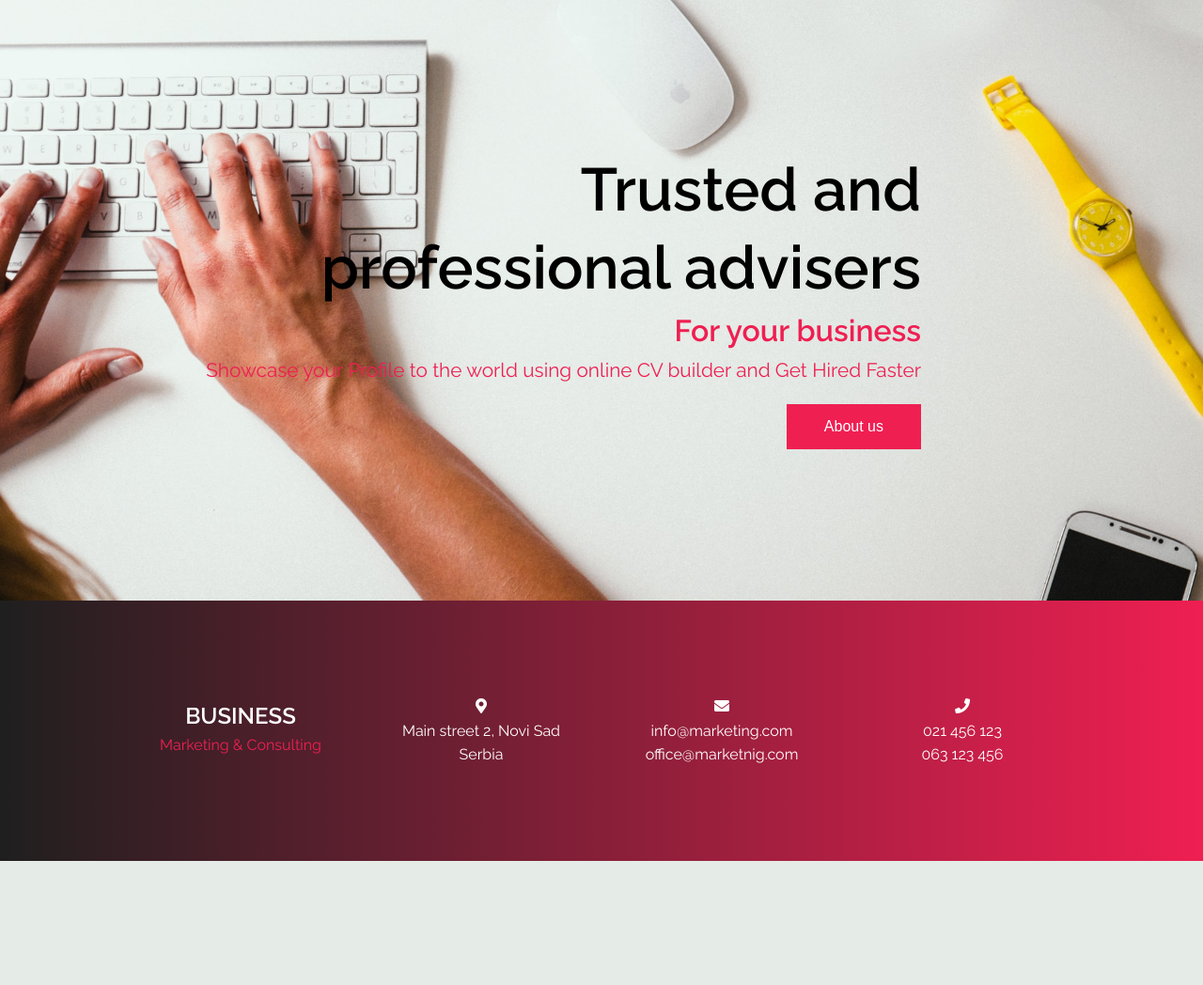
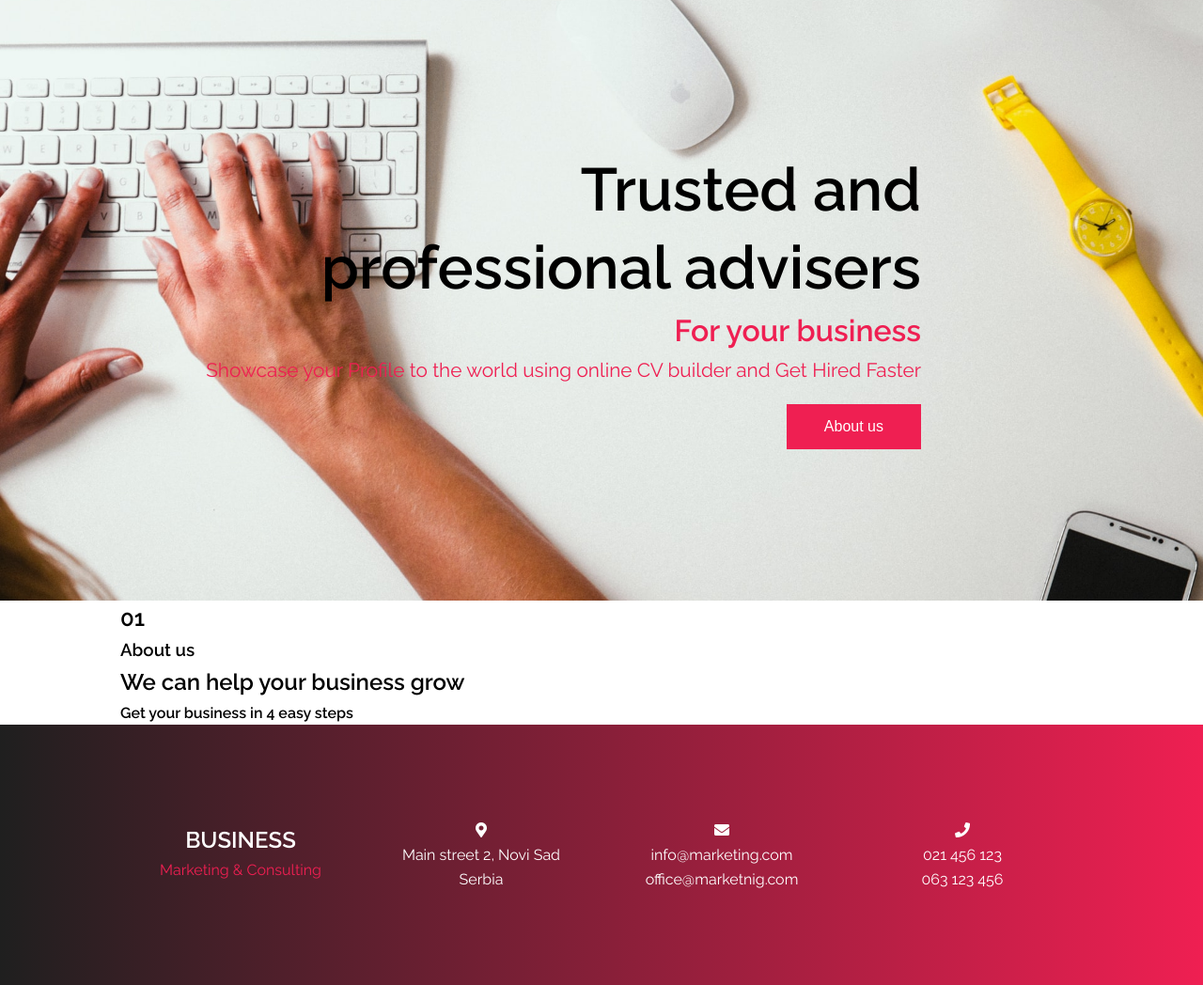
Before and after one commit to milivojevicentijevic/biznis, a PHP site: page / in a window 1280 px wide. Shown: the part 95-1143 px from the top of the page at 94% size. Before the commit the page ends 1011 px from the top, so only its background shows below. Run offline with PHP 8.4, Linux system fonts and the light colour scheme; some libraries are stand-ins or nearby versions.

Commit message:
headings html

```diff
--- a/index.php
+++ b/index.php
@@ -7,5 +7,16 @@
         <p>Showcase your Profile to the world using online CV builder and Get Hired Faster</p>
         <button>About us</button>
     </header>
+    <!-- headings -->
+    <section class="headings container">
+        <article>
+            <h2>01</h2>
+        </article>
+        <article>
+            <h3>About us</h3>
+            <h2 class="titles"><span>We can</span> help your business grow</h2>
+            <h4>Get your business in 4 easy steps</h4>
+        </article>
+    </section>
 
 <?php include "partials/footer.php"; ?>
```
